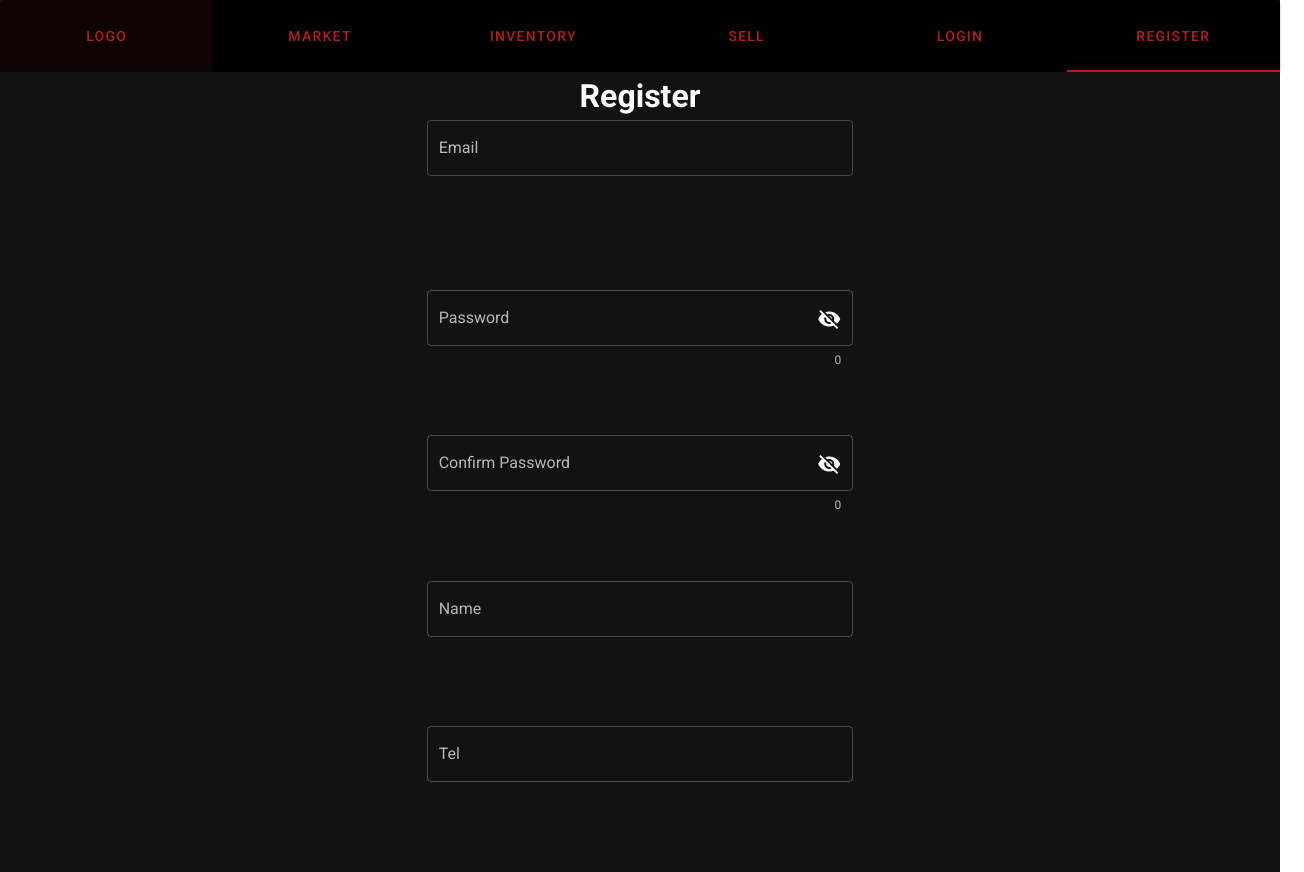
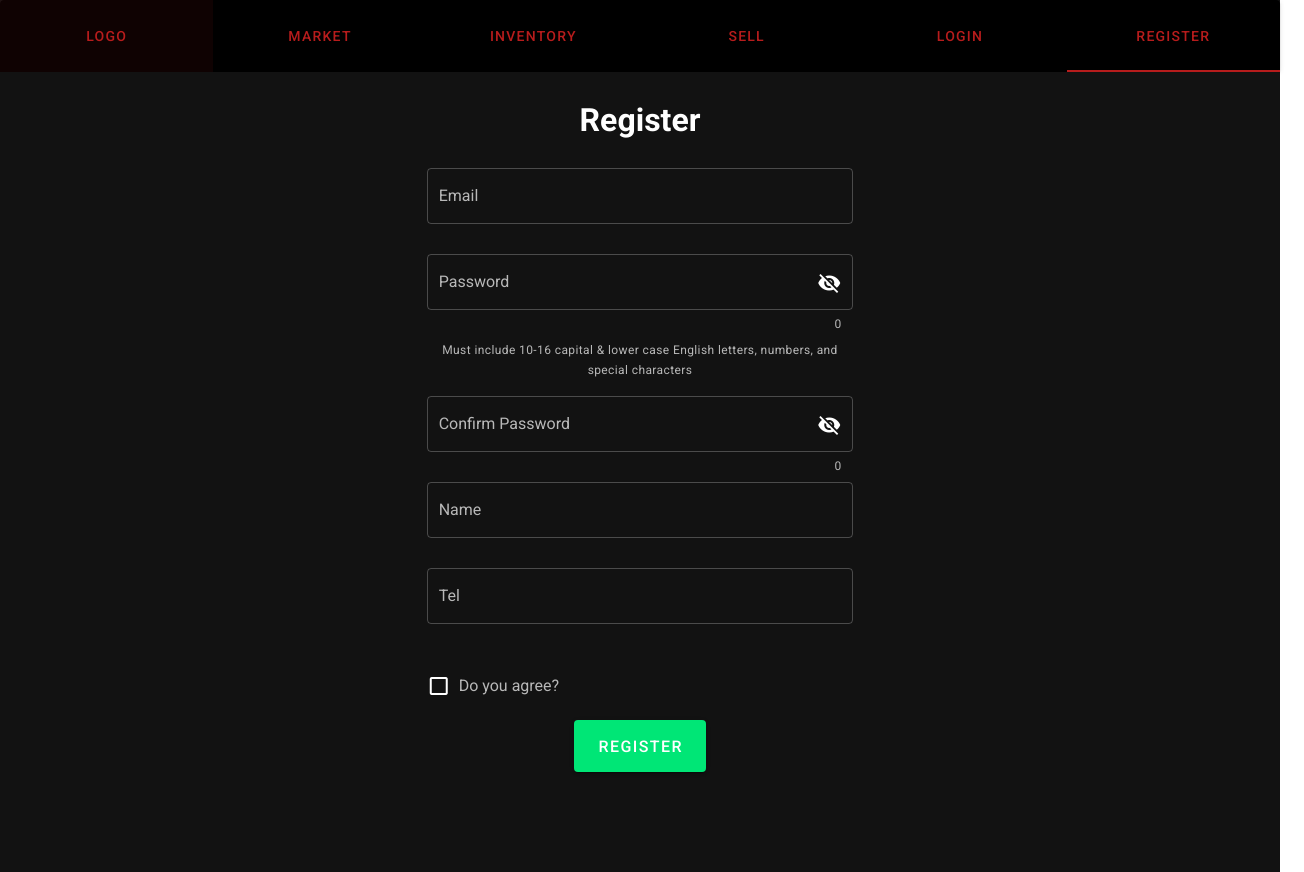
Before and after one commit to CS-GO-Skin-Shop-INT222/FrontEnd, a Nuxt app: page /auth/register in a window 1280 px wide. Shown: the whole page, 1304 px wide, since content can reach past the window. Built offline with nearby package versions, Linux system fonts and the light colour scheme.

Commit message:
[UPDATE] Register Page

```diff
--- a/layouts/default.vue
+++ b/layouts/default.vue
@@ -1,5 +1,5 @@
 <template>
-  <v-app dark>
+  <v-app>
           <v-card>
     <v-tabs
       v-model="tab"
--- a/pages/auth/inventory.vue
+++ b/pages/auth/inventory.vue
@@ -1,3 +1,67 @@
+
 <template>
-    <p>INVENTORY</p>
+  <div class="text-center">
+    <v-btn
+      color="blue"
+      dark
+      @click="sheet = !sheet"
+    >
+      Open v-model
+    </v-btn>
+    <v-bottom-sheet  v-model="sheet" inset>
+      <v-sheet
+        class="text-center"
+        height="700px"
+      >
+        <v-btn
+          class="mt-6"
+          text
+          color="red"
+          @click="sheet = !sheet"
+        >
+          close
+        </v-btn>
+        <div class="py-3">
+<v-form>
+
+    <h1 class="text-md-center ma-6">Login</h1>
+     <v-row>
+         <v-spacer></v-spacer>
+       <v-col cols="4">
+      <v-text-field label="User" outlined></v-text-field>
+        </v-col>
+          <v-spacer></v-spacer>
+        </v-row>
+     <v-row>
+       <v-spacer></v-spacer>
+       <v-col cols="4">
+       <v-text-field label="User" outlined></v-text-field>
+       </v-col>
+         <v-spacer></v-spacer>
+     </v-row>
+             <v-row align="center" justify="space-around">
+          <v-btn  class="py-5" x-large color="success">
+            Login
+          </v-btn>
+        </v-row>
+  </v-form>
+        </div>
+      </v-sheet>
+    </v-bottom-sheet>
+  </div>
 </template>
+
+<script>
+  export default {
+    data: () => ({
+      sheet: false,
+      tiles: [
+        { img: 'keep.png', title: 'Keep' },
+        { img: 'inbox.png', title: 'Inbox' },
+        { img: 'hangouts.png', title: 'Hangouts' },
+        { img: 'messenger.png', title: 'Messenger' },
+        { img: 'google.png', title: 'Google+' },
+      ],
+    }),
+  }
+</script>
--- a/pages/auth/login.vue
+++ b/pages/auth/login.vue
@@ -1,29 +1,34 @@
 <template>
-  <v-app>
-    <h1 class="text-md-center">Login</h1>
-    <v-row dense class="mb-6" justify="center" no-gutters>
+  <v-form>
 
-      <v-col lg="4"></v-col>
-      <v-col lg="4" class="text-md-center"
-        ><v-text-field label="User" outlined></v-text-field>
-      </v-col>
-      <v-col lg="4"></v-col>
-    </v-row>
-    <v-row dense no-gutters justify="center">
-            <v-col lg="4" class="text-md-center"
-        ><v-text-field label="Password" outlined></v-text-field>
-      </v-col>
-    </v-row>
-  </v-app>
+    <h1 class="text-md-center ma-6">Login</h1>
+     <v-row>
+         <v-spacer></v-spacer>
+       <v-col cols="4">
+      <v-text-field label="User" outlined></v-text-field>
+        </v-col>
+          <v-spacer></v-spacer>
+        </v-row>
+     <v-row>
+       <v-spacer></v-spacer>
+       <v-col cols="4">
+       <v-text-field label="User" outlined></v-text-field>
+       </v-col>
+         <v-spacer></v-spacer>
+     </v-row>
+             <v-row align="center" justify="space-around">
+          <v-btn  class="py-5" x-large tile color="success">
+            Login
+          </v-btn>
+        </v-row>
+  </v-form>
 </template>
 
 <script>
 export default {
   data() {
     return {
-      tab: null,
-      text: 'Lorem ipsum dolor sit amet, consectetur adipiscing elit, sed do eiusmod tempor incididunt ut labore et dolore magna aliqua. Ut enim ad minim veniam, quis nostrud exercitation ullamco laboris nisi ut aliquip ex ea commodo consequat.',
-    }
+       }
   },
 }
 </script>
--- a/pages/auth/register.vue
+++ b/pages/auth/register.vue
@@ -1,14 +1,21 @@
 <template>
   <v-app>
-    <h1 class="text-md-center">Register</h1>
-    <v-row dense class="mb-6" justify="center" no-gutters>
-      <v-col lg="4"></v-col>
-      <v-col lg="4" class="text-md-center"
-        ><v-text-field label="Email" outlined></v-text-field>
+    <v-form>
+      <h1 class="text-center ma-6">Register</h1>
+      <v-row dense justify="center" no-gutters>
+        <v-spacer />
+        <v-col sm="6" md="6" lg="4" class="text-md-center"
+          ><v-text-field
+            v-model="email"
+            :rules="rules.emailRules"
+            label="Email"
+            outlined
+          ></v-text-field>
         </v-col>
-      <v-col lg="4"></v-col>
+        <v-spacer />
       </v-row>
       <v-row dense no-gutters justify="center">
+        <v-spacer />
         <v-col lg="4" class="text-md-center"
           ><v-text-field
             v-model="password"
@@ -18,14 +25,21 @@
             name="input-10-1"
             hint="At least 8 characters"
             counter
-            label="Password" outlined
+            label="Password"
+            outlined
             @click:append="password1 = !password1"
           >
+          </v-text-field>
+          <p class="text-caption text--secondary">
+            Must include 10-16 capital & lower case English letters, numbers,
+            and special characters
+          </p>
+        </v-col>
+        <v-spacer />
+      </v-row>
 
-        </v-text-field>
-      </v-col>
-    </v-row>
       <v-row dense no-gutters justify="center">
+        <v-spacer />
         <v-col lg="4" class="text-md-center"
           ><v-text-field
             v-model="ConfirmPassword"
@@ -35,37 +49,95 @@
             name="input-10-1"
             hint="Password not Match"
             counter
-            label="Confirm Password" outlined
+            label="Confirm Password"
+            outlined
             @click:append="password2 = !password2"
           ></v-text-field>
         </v-col>
+        <v-spacer />
+      </v-row>
+
+      <v-row dense no-gutters justify="center">
+        <v-spacer />
+        <v-col lg="4" class="text-md-center"
+          ><v-text-field v-model="Name" label="Name" outlined></v-text-field>
+        </v-col>
+        <v-spacer />
       </v-row>
       <v-row dense no-gutters justify="center">
-      <v-col lg="4" class="text-md-center"
-        ><v-text-field label="Name" outlined></v-text-field>
+        <v-spacer />
+        <v-col lg="4" class="text-md-center">
+          <v-text-field v-model="Tel" label="Tel" outlined></v-text-field>
+          <v-checkbox
+            v-model="checkbox"
+            :rules="[(v) => !!v || 'You must agree to continue!']"
+            label="Do you agree?"
+            class="justify-center text-md-center"
+            justify="center"
+            required
+          ></v-checkbox>
         </v-col>
+        <v-spacer />
       </v-row>
-    <v-row dense no-gutters justify="center">
-      <v-col lg="4" class="text-md-center"
-        ><v-text-field label="Tel" outlined></v-text-field>
-      </v-col>
+      <v-row>
+        <v-row align="center" justify="space-around">
+          <v-btn class="py-5" x-large color="success" @click="Checkrules">
+            Register
+          </v-btn>
         </v-row>
+      </v-row>
+    </v-form>
   </v-app>
 </template>
 <script>
+import axios from 'axios'
 export default {
-    data () {
+  data() {
     return {
+      email: '',
+      Tel: '',
+      Name: '',
+      password: '',
       password1: false,
       password2: false,
-        password: '',
-        ConfirmPassword:'',
+      checkbox: false,
+      ConfirmPassword: '',
+      CheckTrue: '',
+      UserData: [],
       rules: {
-          required: value => !!value || 'Required.',
-          min: v => v.length >= 8 || 'Min 8 characters',
-          Match: v => v === this.password || 'Password not Match',
+        required: (value) => !!value || 'Required.',
+        min: (v) => v.length >= 10 || 'Min 10 characters',
+        Match: (v) => v === this.password || 'Password not Match',
+        emailRules: [
+          (v) => !!v || 'E-mail is required',
+          (v) => /.+@.+\..+/.test(v) || 'E-mail must be valid',
+        ],
       },
     }
   },
+  methods: {
+    Checkrules() {
+      const ArrayCheck = [
+        this.email,
+        this.Tel,
+        this.Name,
+        this.password,
+        this.password === this.ConfirmPassword,
+        this.checkbox,
+      ]
+      for (let index = 0; index < ArrayCheck.length; index++) {
+        if (Boolean(ArrayCheck[index]) === false) {
+          this.CheckTrue = false
+        }
+      }
+      if (this.CheckTrue === false) {
+        alert("please insert data")
+      }this.sendDataUser()
+
+    },
+    async sendDataUser() {
+      await axios.post(`${this.UserData}api/products/add`, this.UserData)
+    },
+  },
 }
 </script>
```
Lines whose indentation alone changed are shown as unchanged.
